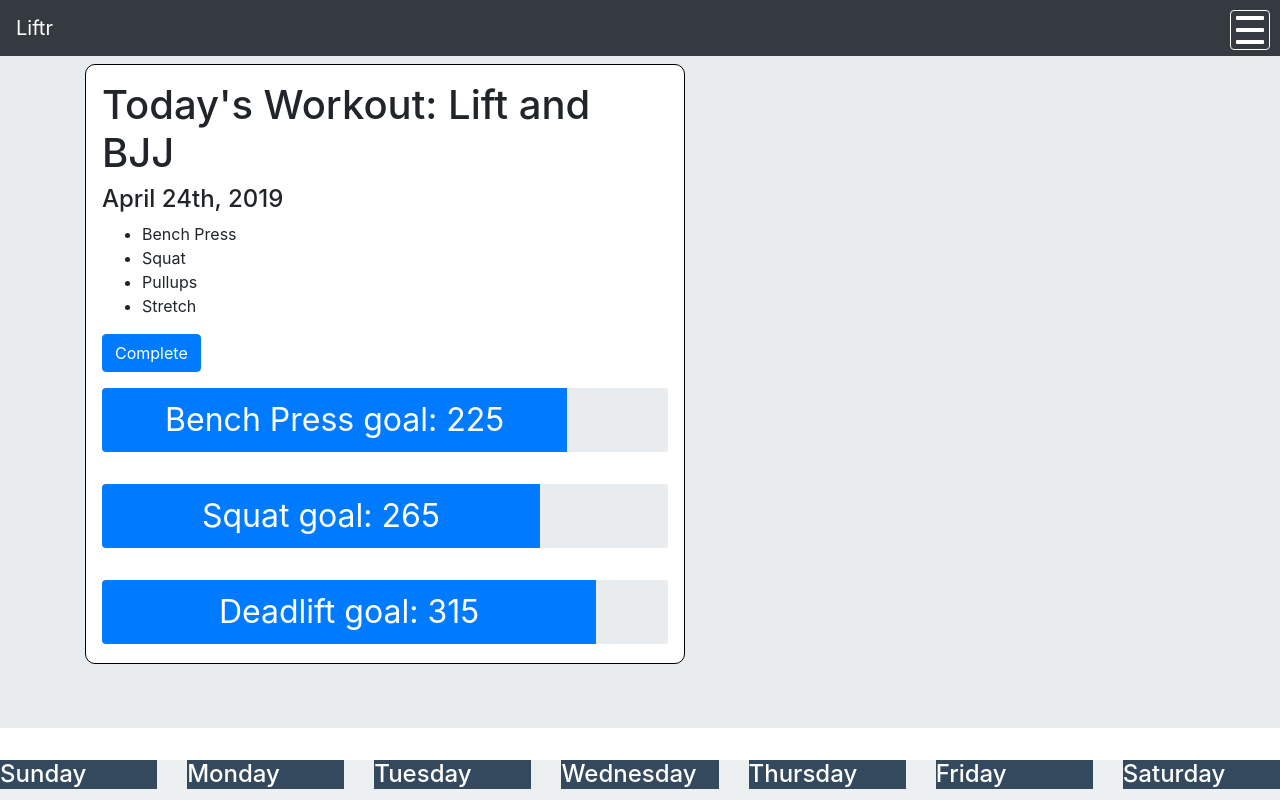
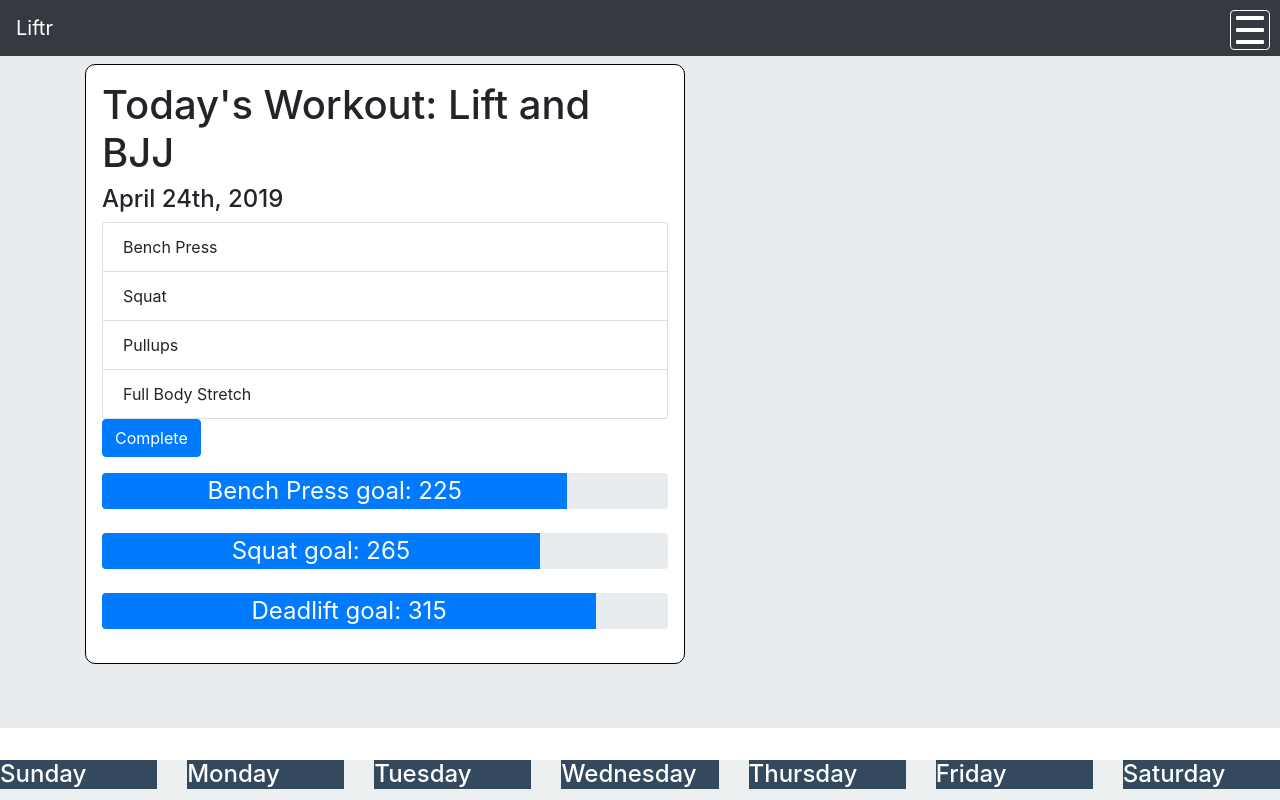
Before and after one commit to grantfogle/liftr-front-end, a React (Create React App) app: page / in a window 1280 px wide. Shown: the top 800 px of the page. Built offline with nearby package versions, Linux system fonts and the light colour scheme.

Commit message:
updating daily workout component

```diff
--- a/src/App.css
+++ b/src/App.css
@@ -84,8 +84,8 @@
 
 .progressBar {
   margin-bottom: 1em;
-  height: 2em;
-  font-size: 2em;
+  height: 1.5em;
+  font-size: 1.5em;
 }
 
 footer {
--- a/src/components/Goals.js
+++ b/src/components/Goals.js
@@ -4,6 +4,7 @@ import Container from 'react-bootstrap/Container';
 import Button from 'react-bootstrap/Button';
 import ProgressBar from 'react-bootstrap/ProgressBar';
 import Table from 'react-bootstrap/Table'
+import ListGroup from 'react-bootstrap/ListGroup';
 import DailyWorkout from './DailyWorkout';
 import '../App.css';
 
@@ -72,12 +73,12 @@ const Navigation = () => {
                 <div className="daily-workout">
                     <h1>Today's Workout: Lift and BJJ</h1>
                     <h4>April 24th, 2019</h4>
-                    <ul>
-                        <li>Bench Press</li>
-                        <li>Squat</li>
-                        <li>Pullups</li>
-                        <li>Stretch</li>
-                    </ul>
+                    <ListGroup>
+                        <ListGroup.Item>Bench Press</ListGroup.Item>
+                        <ListGroup.Item>Squat</ListGroup.Item>
+                        <ListGroup.Item>Pullups</ListGroup.Item>
+                        <ListGroup.Item>Full Body Stretch</ListGroup.Item>
+                    </ListGroup>
                     <p>
                         <Button variant="primary">Complete</Button>
                     </p>
```
